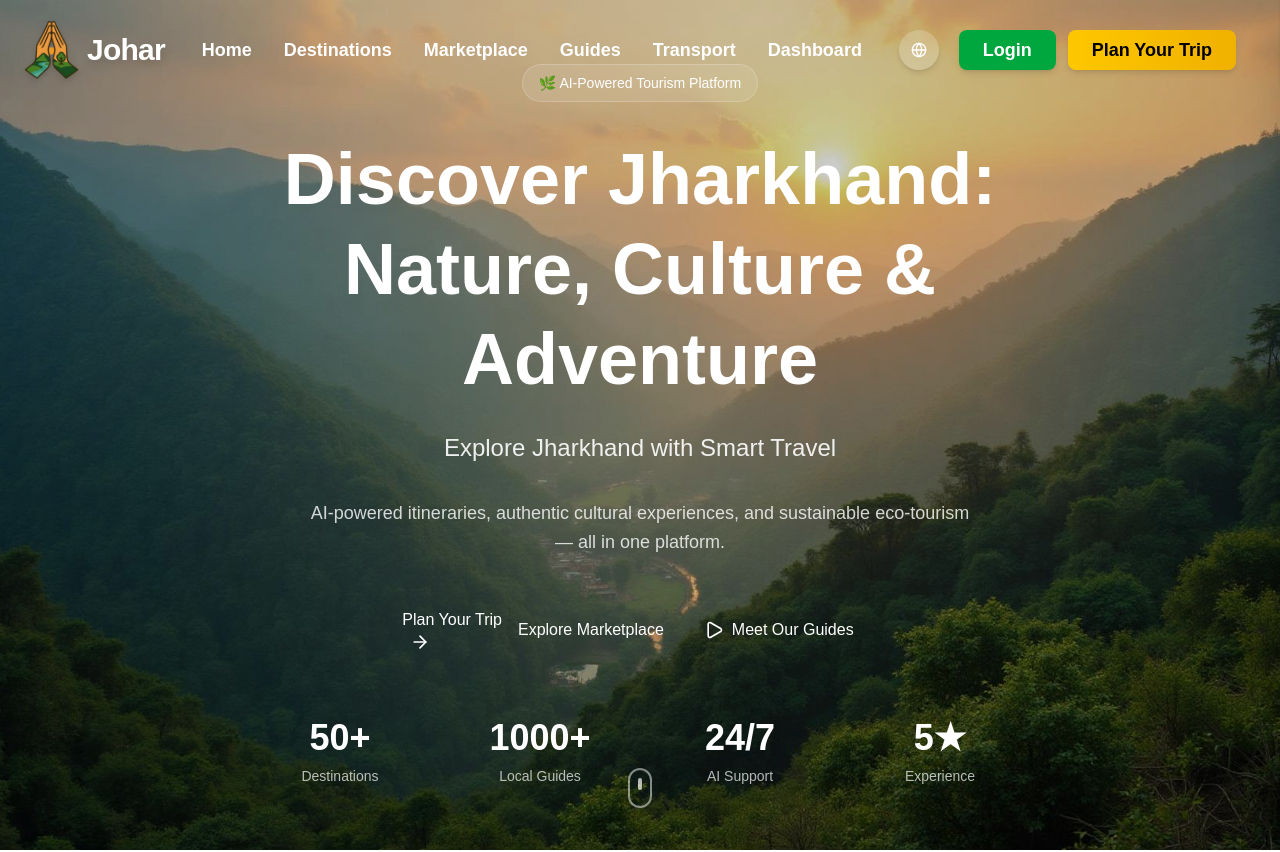
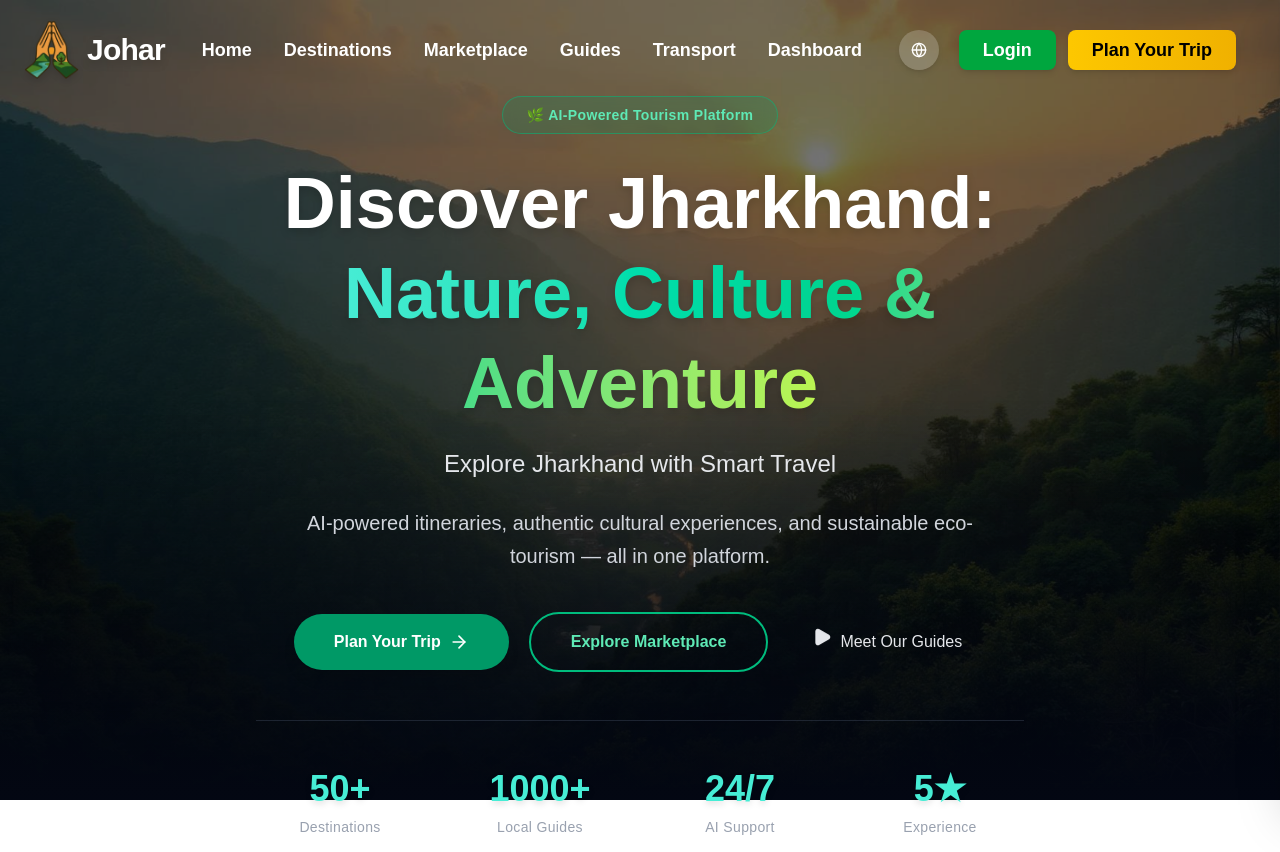
Before and after one commit to MAYANKSHARMA01010/sih_explore_jharkhand, a Next.js app: page / in a window 1280 px wide. Shown: the top 852 px of the page. Built offline with nearby package versions, Linux system fonts and the light colour scheme.

Commit message:
HeroSection updated

```diff
--- a/src/app/components/landingPage/HeroSection.tsx
+++ b/src/app/components/landingPage/HeroSection.tsx
@@ -6,109 +6,98 @@ const HeroSection = () => {
   return (
     <section
       id="home"
-      className="relative min-h-screen flex items-center justify-center overflow-hidden"
+      className="relative min-h-screen pt-24 flex items-center justify-center overflow-hidden bg-transparent"
       aria-label="Hero section showcasing Jharkhand tourism"
     >
-      {/* Background Image */}
-      <div className="absolute inset-0 z-0">
+      {/* Background */}
+      <div className="fixed inset-0 -z-10">
         <Image
           src={heroImage}
           alt="Scenic view of Jharkhand's Netarhat hills and lush green landscapes"
           fill
           priority
-          className="object-cover object-center"
+          className="object-cover object-center animate-image-zoom"
         />
-        <div
-          className="absolute inset-0 overlay-gradient"
-          aria-hidden="true"
-        ></div>
-        <div
-          className="absolute inset-0 bg-black/20"
-          aria-hidden="true"
-        ></div>
+        <div className="absolute inset-0 bg-black/40 backdrop-brightness-75"></div>
+        <div className="absolute inset-0 bg-gradient-to-t from-gray-950 via-transparent to-transparent"></div>
       </div>
 
       {/* Content */}
-      <div className="relative z-10 max-w-7xl mx-auto px-6 py-16 text-center text-white">
+      <div className="relative z-10 container-responsive section-padding text-center text-white">
         <div className="max-w-4xl mx-auto">
           {/* Badge */}
-          <div className="inline-flex items-center px-4 py-2 rounded-full bg-white/10 backdrop-blur-sm border border-white/20 mb-8">
-            <span className="text-sm font-medium">
+          <div className="inline-flex items-center px-6 py-2 rounded-full bg-emerald-600/20 text-emerald-300 border border-emerald-500/50 backdrop-blur-sm mb-6 animate-fade-in-down transition-all duration-300 hover:scale-105 hover:bg-emerald-500/30">
+            <span className="text-sm font-semibold tracking-wide">
               🌿 AI-Powered Tourism Platform
             </span>
           </div>
 
           {/* Main Heading */}
-          <h1 className="font-display font-bold text-5xl sm:text-6xl lg:text-7xl mb-6 leading-tight">
+          <h1 className="font-display font-extrabold text-4xl sm:text-6xl lg:text-7xl mb-4 leading-tight drop-shadow-lg animate-fade-in-up">
             Discover Jharkhand:
             <br />
-            <span className="bg-gradient-to-r from-accent-light to-primary-light bg-clip-text text-white">
+            <span className="text-transparent bg-clip-text bg-gradient-to-r from-teal-300 via-emerald-400 to-lime-300 hover:animate-text-glow transition-all duration-500">
               Nature, Culture & Adventure
             </span>
           </h1>
 
           {/* Subtitle */}
-          <p className="text-xl sm:text-2xl mb-8 text-white/90 leading-relaxed max-w-3xl mx-auto">
+          <p className="text-lg sm:text-xl md:text-2xl mb-6 text-gray-200 leading-relaxed max-w-3xl mx-auto animate-fade-in-up-delay-1">
             Explore Jharkhand with Smart Travel
           </p>
 
           {/* Description */}
-          <p className="text-lg mb-12 text-white/80 leading-relaxed max-w-2xl mx-auto">
-            AI-powered itineraries, authentic cultural experiences, and
-            sustainable eco-tourism — all in one platform.
+          <p className="text-base sm:text-lg md:text-xl mb-10 text-gray-300 leading-relaxed max-w-2xl mx-auto animate-fade-in-up-delay-2">
+            AI-powered itineraries, authentic cultural experiences, and sustainable eco-tourism — all in one platform.
           </p>
 
           {/* CTA Buttons */}
-          <div className="flex flex-col sm:flex-row gap-4 justify-center items-center mb-16">
-            <button
-              className="btn-hero group"
+          <div className="flex flex-col sm:flex-row flex-wrap gap-5 justify-center items-center mb-12 animate-fade-in-up-delay-3">
+            <a
+              href="#plan"
+              className="group inline-flex items-center px-8 sm:px-10 py-3 sm:py-4 rounded-full font-semibold transition-all duration-300 transform-gpu
+                bg-emerald-600 text-white shadow-lg hover:scale-105 hover:bg-emerald-700 hover:shadow-xl focus:outline-none focus:ring-4 focus:ring-emerald-500 focus:ring-opacity-50"
               aria-label="Plan your trip with AI assistance"
             >
               Plan Your Trip
               <ArrowRight className="ml-2 h-5 w-5 group-hover:translate-x-1 transition-transform" />
-            </button>
-            <button
-              className="btn-outline group"
+            </a>
+            <a
+              href="#marketplace"
+              className="group inline-flex items-center px-8 sm:px-10 py-3 sm:py-4 rounded-full font-semibold transition-all duration-300 transform-gpu
+                border-2 border-emerald-500 text-emerald-300 hover:text-white hover:bg-emerald-600 hover:border-emerald-600 hover:scale-105 focus:outline-none focus:ring-4 focus:ring-emerald-500 focus:ring-opacity-50"
               aria-label="Explore the travel marketplace"
             >
               Explore Marketplace
-            </button>
-            <button
-              className="flex items-center px-6 py-3 text-white hover:text-accent-light transition-smooth font-medium"
+            </a>
+            <a
+              href="#guides"
+              className="flex items-center px-6 py-3 text-gray-200 hover:text-emerald-400 transition-colors font-medium"
               aria-label="Meet our local guides"
             >
-              <Play className="mr-2 h-5 w-5" />
+              <Play className="mr-2 h-5 w-5 fill-current animate-bounce" />
               Meet Our Guides
-            </button>
+            </a>
           </div>
 
           {/* Stats */}
-          <div className="grid grid-cols-2 sm:grid-cols-4 gap-8 max-w-3xl mx-auto">
+          <div className="grid grid-cols-2 sm:grid-cols-4 gap-8 max-w-3xl mx-auto border-t border-gray-700/50 pt-8 sm:pt-12 animate-fade-in-up-delay-4">
             {[
               { value: "50+", label: "Destinations" },
               { value: "1000+", label: "Local Guides" },
               { value: "24/7", label: "AI Support" },
               { value: "5★", label: "Experience" },
             ].map((stat, idx) => (
-              <div key={idx} className="text-center">
-                <div className="font-display font-bold text-3xl sm:text-4xl mb-2">
+              <div
+                key={idx}
+                className="text-center group hover:scale-105 transition-transform duration-300"
+              >
+                <div className="font-display font-bold text-3xl sm:text-4xl mb-2 text-teal-300 drop-shadow-md animate-pulse-fade group-hover:text-emerald-400">
                   {stat.value}
                 </div>
-                <div className="text-white/70 text-sm">{stat.label}</div>
+                <div className="text-gray-400 text-sm tracking-wide">{stat.label}</div>
               </div>
             ))}
-          </div>
-        </div>
-      </div>
-
-      {/* Scroll Indicator */}
-      <div
-        className="absolute bottom-8 left-1/2 transform -translate-x-1/2 z-10"
-        aria-hidden="true"
-      >
-        <div className="animate-bounce">
-          <div className="w-6 h-10 border-2 border-white/50 rounded-full flex justify-center">
-            <div className="w-1 h-3 bg-white/70 rounded-full mt-2 animate-pulse"></div>
           </div>
         </div>
       </div>
```
